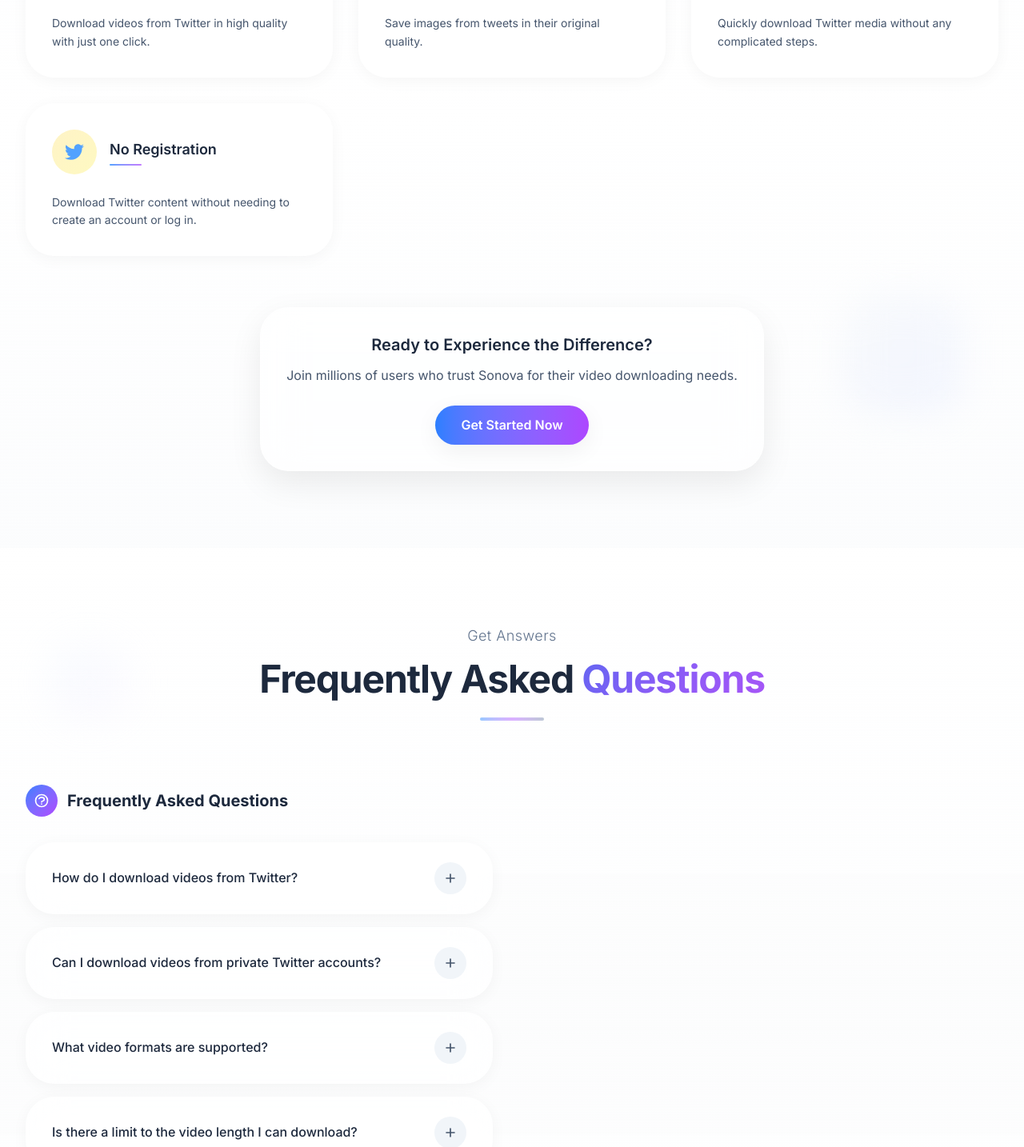
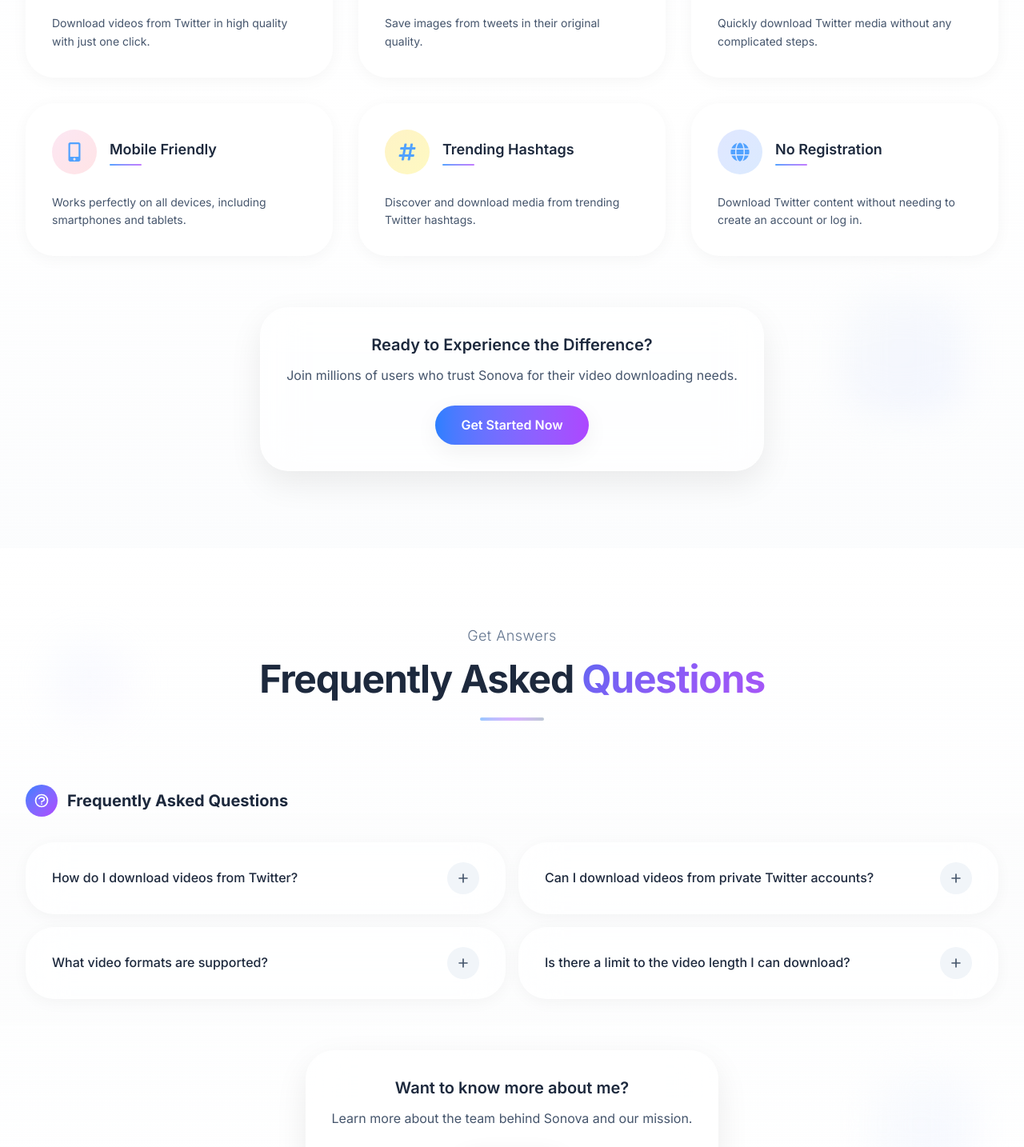
Before and after one commit to farelrasyah/Sonova-ui, a Next.js app: page /twitter-downloader in a window 1280 px wide. Shown: the part 1340-2774 px from the top of the page at 80% size. Built offline with nearby package versions, Linux system fonts and the light colour scheme.

Commit message:
Enhance downloader components: Add new features and icons for Instagram, MindReplay, TikTok, Twitter, and YouTube Playlist; update FAQSection layout for improved responsiveness.

```diff
--- a/src/app/instagram-downloader/page.tsx
+++ b/src/app/instagram-downloader/page.tsx
@@ -1,4 +1,4 @@
-import { FaDownload, FaPlay, FaUserFriends, FaHeart } from 'react-icons/fa';
+import { FaDownload, FaPlay, FaUserFriends, FaHeart, FaBolt, FaLayerGroup } from 'react-icons/fa';
 import PageTemplate from '@/components/PageTemplate';
 
 export default function InstagramDownloader() {
@@ -20,6 +20,18 @@ export default function InstagramDownloader() {
       description: 'Download in various formats including MP4, AVI, and more to suit your needs.',
       icon: <FaDownload className="h-6 w-6 text-indigo-500" />,
       gradient: 'from-purple-100 to-indigo-100'
+    },
+    {
+      title: 'Fast Processing',
+      description: 'Quickly process and prepare your downloads in seconds, no matter the video length.',
+      icon: <FaBolt className="h-6 w-6 text-indigo-500" />,
+      gradient: 'from-yellow-100 to-amber-100'
+    },
+    {
+      title: 'Batch Download',
+      description: 'Download multiple Instagram videos at once with our batch processing feature.',
+      icon: <FaLayerGroup className="h-6 w-6 text-indigo-500" />,
+      gradient: 'from-green-100 to-emerald-100'
     },
     {
       title: 'Private Accounts',
--- a/src/app/mindreplay-downloader/page.tsx
+++ b/src/app/mindreplay-downloader/page.tsx
@@ -1,4 +1,4 @@
-import { FaDownload, FaHistory, FaClock, FaUserShield } from 'react-icons/fa';
+import { FaDownload, FaHistory, FaClock, FaUserShield, FaMobileAlt, FaSearch, FaCloudDownloadAlt } from 'react-icons/fa';
 import PageTemplate from '@/components/PageTemplate';
 
 export default function MindReplayDownloader() {
@@ -16,16 +16,28 @@ export default function MindReplayDownloader() {
       gradient: 'from-violet-100 to-purple-100'
     },
     {
-      title: 'Easy Export',
-      description: 'Export your MindReplay sessions in various formats for easy sharing and archiving.',
-      icon: <FaDownload className="h-6 w-6 text-purple-500" />,
+      title: 'Smart Search',
+      description: 'Quickly find specific moments in your recordings with powerful search functionality.',
+      icon: <FaSearch className="h-6 w-6 text-purple-500" />,
+      gradient: 'from-pink-100 to-rose-100'
+    },
+    {
+      title: 'Cloud Sync',
+      description: 'Access your MindReplay sessions from any device with automatic cloud synchronization.',
+      icon: <FaCloudDownloadAlt className="h-6 w-6 text-purple-500" />,
       gradient: 'from-indigo-100 to-blue-100'
     },
     {
+      title: 'Mobile Access',
+      description: 'Review and manage your MindReplay sessions on the go with our mobile-friendly interface.',
+      icon: <FaMobileAlt className="h-6 w-6 text-purple-500" />,
+      gradient: 'from-blue-100 to-cyan-100'
+    },
+    {
       title: 'Privacy First',
-      description: 'Your MindReplay sessions are private and only accessible to you.',
+      description: 'Your MindReplay sessions are private and only accessible to you with end-to-end encryption.',
       icon: <FaUserShield className="h-6 w-6 text-purple-500" />,
-      gradient: 'from-blue-100 to-cyan-100'
+      gradient: 'from-cyan-100 to-teal-100'
     }
   ];
 
--- a/src/app/page.tsx
+++ b/src/app/page.tsx
@@ -14,8 +14,8 @@ export default function Home() {
       <Header />
       <main>
         <HeroSection
-          title="Download YouTube Videos & Playlists"
-          description="Fast, secure, and free YouTube video and playlist downloader. Save your favorite videos in MP4 or extract audio in MP3 format with just a few clicks."
+          title="Download YouTube Videos"
+          description="Fast, secure, and free YouTube downloader. Save your favorite videos in MP4 or extract audio in MP3 format with just a few clicks."
         />
         <NoticeBar />
         <AboutSection />
@@ -81,7 +81,35 @@ export default function Home() {
             )
           }
         ]} />
-        <FAQSection />
+        <div className="py-12">
+          <h2 className="text-3xl font-bold text-center mb-8">YouTube Video Downloader FAQs</h2>
+          <FAQSection faqs={[
+            {
+              question: 'How to download YouTube videos?',
+              answer: 'Simply paste the YouTube video URL in the input field above and click the download button. Select your preferred format (MP4 or MP3) and quality, then the download will start automatically.'
+            },
+            {
+              question: 'Is it free to download videos?',
+              answer: 'Yes, our YouTube video downloader is completely free to use with no hidden charges. You can download as many videos as you want without any limitations.'
+            },
+            {
+              question: 'What video qualities are available?',
+              answer: 'Our downloader supports various video qualities including 144p, 240p, 360p, 480p, 720p (HD), 1080p (Full HD), and 4K (when available from the source).'
+            },
+            {
+              question: 'Can I download YouTube playlists?',
+              answer: 'Yes, you can download entire YouTube playlists. Just paste the playlist URL and our system will process all the videos in the playlist.'
+            },
+            {
+              question: 'Is it legal to download YouTube videos?',
+              answer: 'Downloading videos from YouTube is against their Terms of Service. However, you can download videos for personal use or if you have the necessary rights or permissions from the content owner.'
+            },
+            {
+              question: 'How to download YouTube videos on mobile?',
+              answer: 'Our website is fully responsive and works on mobile devices. Just open our site in your mobile browser, paste the YouTube URL, and download the video as you would on a desktop.'
+            }
+          ]} />
+        </div>
       </main>
       <Footer />
     </div>
--- a/src/app/tiktok-downloader/page.tsx
+++ b/src/app/tiktok-downloader/page.tsx
@@ -1,4 +1,4 @@
-import { FaDownload, FaPlay, FaMusic, FaHashtag } from 'react-icons/fa';
+import { FaDownload, FaPlay, FaMusic, FaHashtag, FaUserClock, FaMobileAlt } from 'react-icons/fa';
 import PageTemplate from '@/components/PageTemplate';
 
 export default function TiktokDownloader() {
@@ -20,6 +20,18 @@ export default function TiktokDownloader() {
       description: 'Quickly download TikTok videos with our high-speed servers.',
       icon: <FaDownload className="h-6 w-6 text-pink-500" />,
       gradient: 'from-rose-100 to-pink-100'
+    },
+    {
+      title: '24/7 Availability',
+      description: 'Our service is always online, ready to process your downloads anytime.',
+      icon: <FaUserClock className="h-6 w-6 text-pink-500" />,
+      gradient: 'from-blue-100 to-indigo-100'
+    },
+    {
+      title: 'Mobile Friendly',
+      description: 'Works perfectly on all devices, including smartphones and tablets.',
+      icon: <FaMobileAlt className="h-6 w-6 text-pink-500" />,
+      gradient: 'from-green-100 to-emerald-100'
     },
     {
       title: 'Trending Hashtags',
--- a/src/app/twitter-downloader/page.tsx
+++ b/src/app/twitter-downloader/page.tsx
@@ -1,4 +1,4 @@
-import { FaDownload, FaTwitter, FaVideo, FaImage } from 'react-icons/fa';
+import { FaDownload, FaTwitter, FaVideo, FaImage, FaMobileAlt, FaHashtag, FaGlobe } from 'react-icons/fa';
 import PageTemplate from '@/components/PageTemplate';
 
 export default function TwitterDownloader() {
@@ -22,10 +22,22 @@ export default function TwitterDownloader() {
       gradient: 'from-purple-100 to-violet-100'
     },
     {
+      title: 'Mobile Friendly',
+      description: 'Works perfectly on all devices, including smartphones and tablets.',
+      icon: <FaMobileAlt className="h-6 w-6 text-blue-400" />,
+      gradient: 'from-pink-100 to-rose-100'
+    },
+    {
+      title: 'Trending Hashtags',
+      description: 'Discover and download media from trending Twitter hashtags.',
+      icon: <FaHashtag className="h-6 w-6 text-blue-400" />,
+      gradient: 'from-amber-100 to-yellow-100'
+    },
+    {
       title: 'No Registration',
       description: 'Download Twitter content without needing to create an account or log in.',
-      icon: <FaTwitter className="h-6 w-6 text-blue-400" />,
-      gradient: 'from-amber-100 to-yellow-100'
+      icon: <FaGlobe className="h-6 w-6 text-blue-400" />,
+      gradient: 'from-indigo-100 to-blue-100'
     }
   ];
 
--- a/src/app/youtube-playlist-downloader/page.tsx
+++ b/src/app/youtube-playlist-downloader/page.tsx
@@ -1,4 +1,4 @@
-import { FaDownload, FaList, FaMusic, FaYoutube } from 'react-icons/fa';
+import { FaDownload, FaList, FaMusic, FaYoutube, FaMobileAlt, FaClock, FaCheckCircle } from 'react-icons/fa';
 import PageTemplate from '@/components/PageTemplate';
 
 export default function YoutubePlaylistDownloader() {
@@ -22,9 +22,21 @@ export default function YoutubePlaylistDownloader() {
       gradient: 'from-yellow-100 to-orange-100'
     },
     {
+      title: 'Mobile Friendly',
+      description: 'Access and download your playlists from any device, including smartphones and tablets.',
+      icon: <FaMobileAlt className="h-6 w-6 text-red-500" />,
+      gradient: 'from-blue-100 to-indigo-100'
+    },
+    {
+      title: 'Background Processing',
+      description: 'Continue browsing while your playlists are being processed in the background.',
+      icon: <FaClock className="h-6 w-6 text-red-500" />,
+      gradient: 'from-purple-100 to-violet-100'
+    },
+    {
       title: 'Batch Download',
       description: 'Download multiple videos from a playlist simultaneously for faster results.',
-      icon: <FaDownload className="h-6 w-6 text-red-500" />,
+      icon: <FaCheckCircle className="h-6 w-6 text-red-500" />,
       gradient: 'from-green-100 to-teal-100'
     }
   ];
--- a/src/components/FAQSection.tsx
+++ b/src/components/FAQSection.tsx
@@ -14,7 +14,7 @@ function FAQAccordion({ items, title }: { items: FAQItem[], title: string }) {
   const [openIndex, setOpenIndex] = useState<number | null>(null);
 
   return (
-    <div className="space-y-4">
+    <div className="w-full">
       <div className="flex items-center gap-3 mb-8">
         <div className="w-10 h-10 bg-gradient-to-br from-blue-500 to-purple-500 rounded-soft-lg flex items-center justify-center">
           <svg className="w-5 h-5 text-white" fill="none" stroke="currentColor" viewBox="0 0 24 24">
@@ -26,6 +26,7 @@ function FAQAccordion({ items, title }: { items: FAQItem[], title: string }) {
         </h3>
       </div>
 
+      <div className="grid md:grid-cols-2 gap-4">
         {items.map((item, index) => (
         <div key={index} className="group">
           <div className="bg-white/70 backdrop-blur-xl border border-white/20 rounded-soft-xl overflow-hidden shadow-soft hover:shadow-soft-lg transition-gentle">
@@ -61,6 +62,7 @@ function FAQAccordion({ items, title }: { items: FAQItem[], title: string }) {
           </div>
         </div>
       ))}
+      </div>
     </div>
   );
 }
@@ -98,16 +100,16 @@ export default function FAQSection({ faqs = [] }: FAQSectionProps) {
         </div>
 
         {/* FAQ Grid */}
-        <div className="grid lg:grid-cols-2 gap-12">
-          <div className="animate-fade-in-left w-full" style={{ animationDelay: '0.2s' }}>
+        <div className="w-full">
           {faqs.length > 0 ? (
+            <div className="animate-fade-in-left" style={{ animationDelay: '0.2s' }}>
               <FAQAccordion items={faqs} title="Frequently Asked Questions" />
+            </div>
           ) : (
             <div className="text-center py-8 text-slate-500">
               No FAQs available at the moment.
             </div>
           )}
-          </div>
         </div>
 
         {/* Bottom About Section */}
```
Lines whose indentation alone changed are shown as unchanged.
